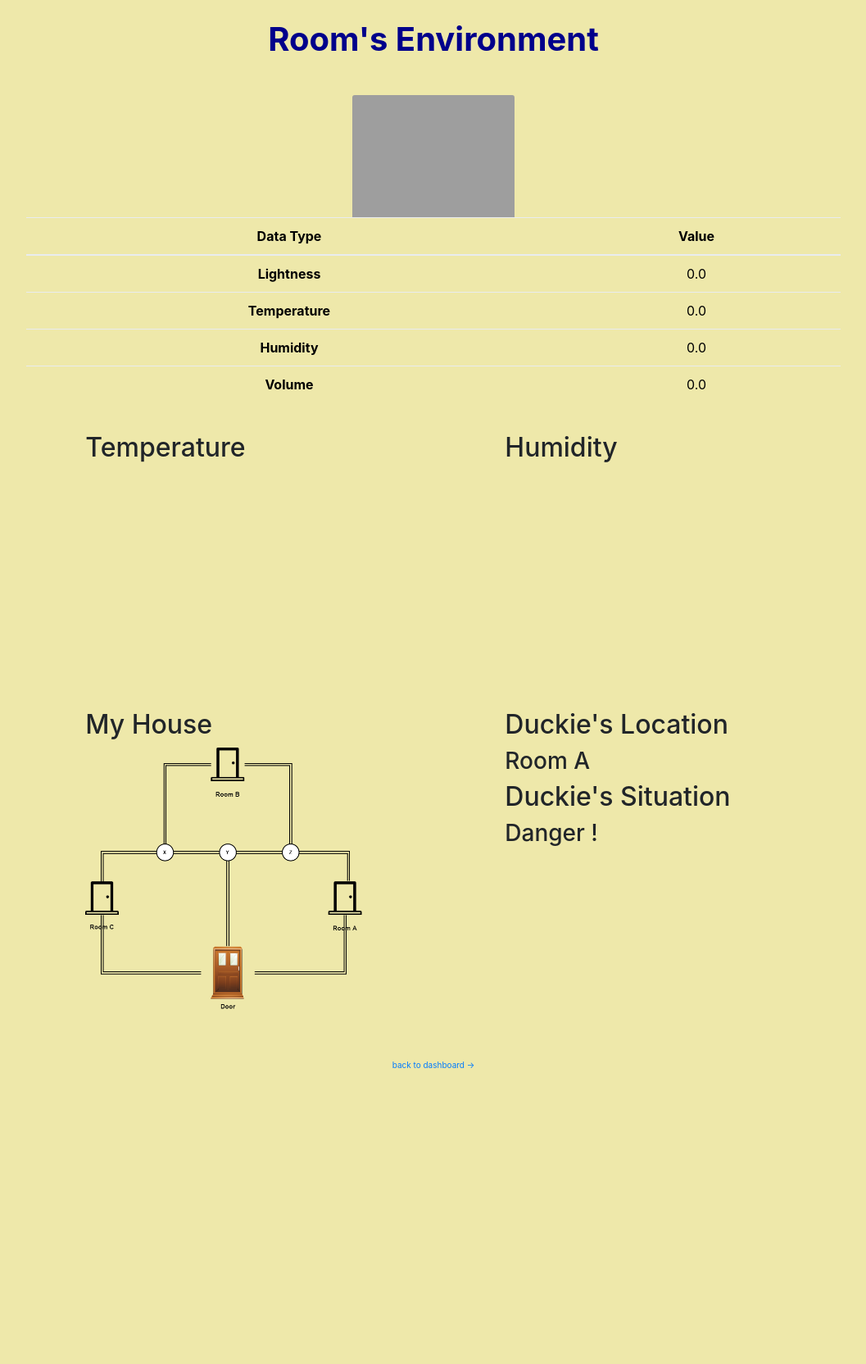
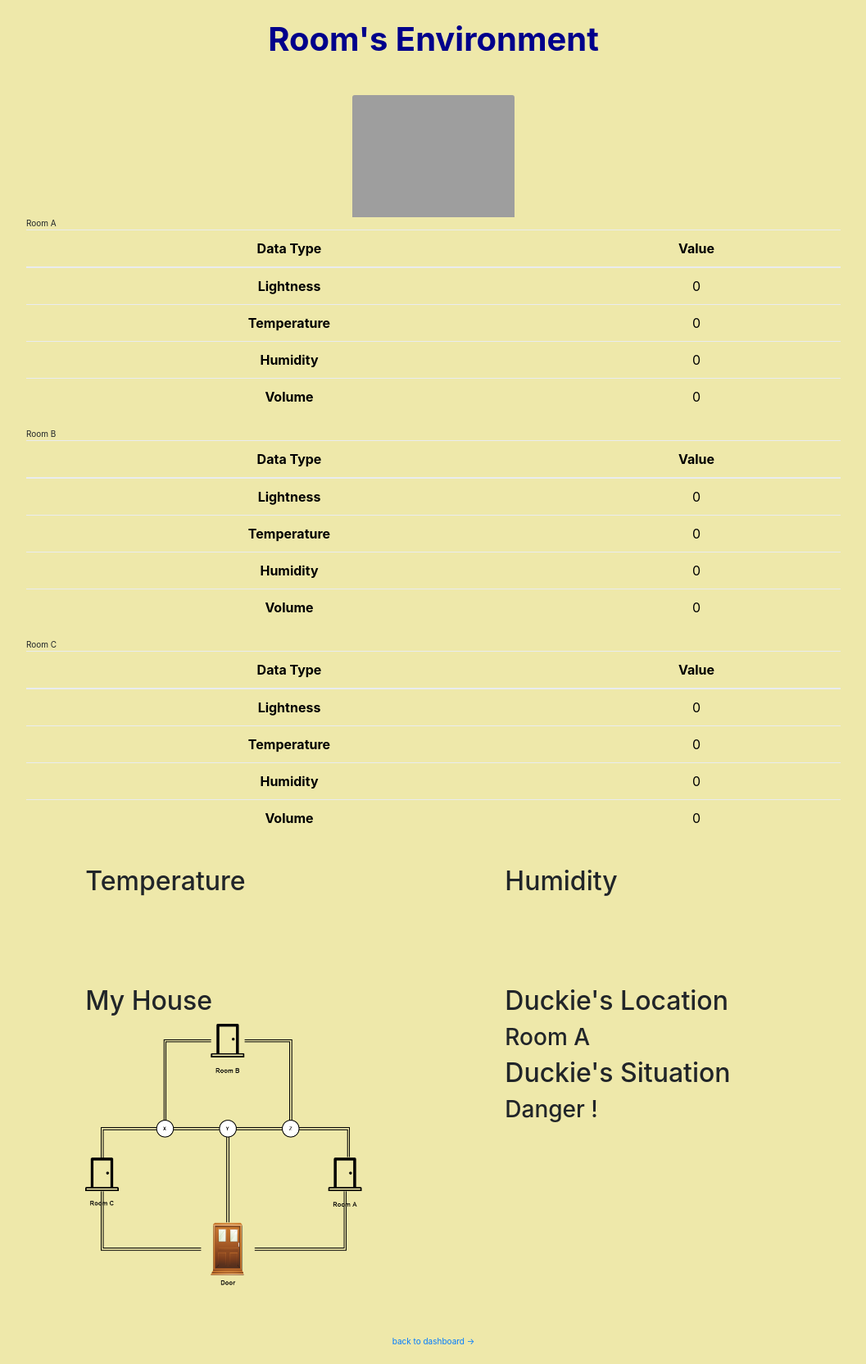
Before and after one commit to dimension4TW/Duckie-Servent, a Flask app: page /display in a window 1280 px wide. Shown: the whole page at 82% size, without its empty margins (111-1168 px from the left). Before the commit the page ends 1303 px from the top, so only its background shows below. Run offline with Flask 2, Linux system fonts and the light colour scheme; a map, chart or similar area stays blank; some libraries are stand-ins or nearby versions; grey boxes are pictures that could not be loaded.

Commit message:
update display

```diff
--- a/app.py
+++ b/app.py
@@ -1,11 +1,25 @@
-from flask import Flask, render_template, request
+from flask import Flask, render_template, request, jsonify
 from collections import deque
 
 app = Flask(__name__)
 
 state = "VELVET"
 location = "Leave Home"
-environment = {
+environmentA = {
+    "lightness": 0.0,
+    "temperature":0.0,
+    "humidity":0.0,
+    "volume":0.0
+}
+
+environmentB = {
+    "lightness": 0.0,
+    "temperature":0.0,
+    "humidity":0.0,
+    "volume":0.0
+}
+
+environmentC = {
     "lightness": 0.0,
     "temperature":0.0,
     "humidity":0.0,
@@ -273,17 +287,30 @@ def turn():
     print("NextLoc: ",nextLoc)
     action = getNextMove(previousLoc, currentLoc, nextLoc, destLoc)
     print("From ",previousLoc," Action:",action," Current Location:",currentLoc," Next Location:",nextLoc)
-    return action
+    data = {"action":action, "current":currentLoc}
+
+
+    return jsonify(data)
 
 @app.route('/sendData', methods=['POST'])
 def send_data():
-    global environment
+    global environmentA,environmentB,environmentC,currentLoc
     if request.method == 'POST':
-        environment["lightness"] = request.form['light']
-        environment["temperature"] = request.form['temperature']
-        environment["humidity"] = request.form['humidity']
-        environment["volume"] = request.form['volume']
-        print(environment)
+        if currentLoc == "Room A":
+            environmentA["lightness"] = request.form['light']
+            environmentA["temperature"] = request.form['temperature']
+            environmentA["humidity"] = request.form['humidity']
+            environmentA["volume"] = request.form['volume']
+        elif currentLoc == "Room B":
+            environmentB["lightness"] = request.form['light']
+            environmentB["temperature"] = request.form['temperature']
+            environmentB["humidity"] = request.form['humidity']
+            environmentB["volume"] = request.form['volume']
+        elif currentLoc == "Room C":
+            environmentC["lightness"] = request.form['light']
+            environmentC["temperature"] = request.form['temperature']
+            environmentC["humidity"] = request.form['humidity']
+            environmentC["volume"] = request.form['volume']
         return "success!"
 
 @app.route('/backHome', methods=['GET'])
@@ -291,25 +318,15 @@ def backHome():
     global state, destLoc
     state = "MAID"
     destLoc = "Door"
-    print(state)
+    print("Enter "+state)
     return state
 
-@app.route('/getCurrentLoc', methods=['GET'])
-def getCurrentLoc():
-    global currentLoc
-    #print(currentLoc)
-    return currentLoc
+@app.route('/getStatus',methods=['GET'])
+def getStatus():
+    global currentLoc, state, destLoc
+    status = {"currentLoc":currentLoc, "currentState": state, "currentDest": destLoc}
+    return jsonify(status)
 
-@app.route('/getState', methods=['GET'])
-def getState():
-    print(state)
-    return state
-
-@app.route('/getDest', methods=['GET'])
-def getDest():
-    global destLoc
-    #print(currentLoc)
-    return destLoc
 
 @app.route('/changeState', methods=['POST'])
 def changeState():
@@ -320,15 +337,21 @@ def changeState():
 
 @app.route('/changeDestination', methods=['POST'])
 def changeDestination():
-    global destLoc, currentLoc
+    global destLoc, currentLoc, state
     destLoc = request.form['location']
     state = "VELVET"
     #updateState()
     print("currentLoc: ",currentLoc, " destLoc: ",destLoc)
     return render_template('dashboard.html', state=state, destination = destLoc,location=currentLoc)
 
+@app.route('/getData', methods=['GET'])
+def getData():
+    global environmentA, environmentB, environmentC
+    data = {"environmentA":environmentA, "environmentB":environmentB, "environmentC": environmentC}
+    return jsonify(data)
+
 @app.route('/display', methods=['GET'])
-def getData():
-    global environment
-    print(environment)
-    return render_template('display.html', environment = environment)
+def display():
+    global environmentA, environmentB, environmentC
+    #print(environment)
+    return render_template('display.html', environmentA = environmentA, environmentB=environmentB, environmentC=environmentC)
--- /dev/null
+++ b/static/design.css
@@ -0,0 +1,35 @@
+body {
+  background-color:	#EEE8AA;
+  font-size: 62.5%;
+}
+h1, thead,tr{
+  color:#000;
+  text-align: center;
+  padding: 20px;
+}
+.title {
+
+  font-weight: bolder;
+  font-size: 40px;
+  text-align: center;
+  line-height: 1.4;
+  color: #00008B;
+}
+.duckie{
+   width: 20%;
+   position: relative;
+   left:  40%;
+}
+.container {
+  width: 80%;
+  margin: 20px auto;
+}
+.chart {
+  width: 70%;
+  margin: 20px auto;
+}
+.backdash {
+  color:#000;
+  text-align: center;
+  padding: 20px;
+}
--- a/templates/display.html
+++ b/templates/display.html
@@ -1,6 +1,10 @@
 <link rel="stylesheet" href="https://maxcdn.bootstrapcdn.com/bootstrap/4.0.0-beta.2/css/bootstrap.min.css" integrity="sha384-PsH8R72JQ3SOdhVi3uxftmaW6Vc51MKb0q5P2rRUpPvrszuE4W1povHYgTpBfshb" crossorigin="anonymous">
 <link rel="stylesheet" href="https://cdnjs.cloudflare.com/ajax/libs/bootstrap-slider/10.0.0/css/bootstrap-slider.min.css">
-<link rel="stylesheet" href="css/design.css">
+<link rel="stylesheet" href="static/design.css">
+<script src='https://cdnjs.cloudflare.com/ajax/libs/Chart.js/1.0.2/Chart.min.js'></script>
+<script src="static/chart.js"></script>
+<script src="https://ajax.googleapis.com/ajax/libs/jquery/3.2.1/jquery.min.js"></script>
+
 
 <h1 class="title">Room's Environment</h1>
 
@@ -17,7 +21,7 @@
   </div>
 
  </div>
-
+    Room A
     <table class="table">
     <thead>
       <tr>
@@ -28,22 +32,78 @@
     <tbody>
       <tr>
         <th scope="row">Lightness</th>
-        <td>{{environment.lightness}}</td>
+        <td id="lightA">{{environmentA.lightness}}</td>
       </tr>
       <tr>
         <th scope="row">Temperature</th>
-        <td>{{environment.temperature}}</td>
+        <td id=temperatureA>{{environmentA.temperature}}</td>
       </tr>
       <tr>
         <th scope="row">Humidity</th>
-        <td>{{environment.humidity}}</td>
+        <td id="humidityA">{{environmentA.humidity}}</td>
       </tr>
       <tr>
         <th scope="row">Volume</th>
-        <td>{{environment.volume}}</td>
+        <td id="volumeA">{{environmentA.volume}}</td>
       </tr>
     </tbody>
   </table>
+
+  Room B
+  <table class="table">
+  <thead>
+    <tr>
+      <th scope="col">Data Type</th>
+      <th scope="col">Value</th>
+    </tr>
+  </thead>
+  <tbody>
+    <tr>
+      <th scope="row">Lightness</th>
+      <td id="lightB">{{environmentB.lightness}}</td>
+    </tr>
+    <tr>
+      <th scope="row">Temperature</th>
+      <td id=temperatureB>{{environmentB.temperature}}</td>
+    </tr>
+    <tr>
+      <th scope="row">Humidity</th>
+      <td id="humidityB">{{environmentB.humidity}}</td>
+    </tr>
+    <tr>
+      <th scope="row">Volume</th>
+      <td id="volumeB">{{environmentB.volume}}</td>
+    </tr>
+  </tbody>
+</table>
+
+Room C
+<table class="table">
+<thead>
+  <tr>
+    <th scope="col">Data Type</th>
+    <th scope="col">Value</th>
+  </tr>
+</thead>
+<tbody>
+  <tr>
+    <th scope="row">Lightness</th>
+    <td id="lightC">{{environmentC.lightness}}</td>
+  </tr>
+  <tr>
+    <th scope="row">Temperature</th>
+    <td id=temperatureC>{{environmentC.temperature}}</td>
+  </tr>
+  <tr>
+    <th scope="row">Humidity</th>
+    <td id="humidityC">{{environmentC.humidity}}</td>
+  </tr>
+  <tr>
+    <th scope="row">Volume</th>
+    <td id="volumeC">{{environmentC.volume}}</td>
+  </tr>
+</tbody>
+</table>
 
   <div class="row">
        <div class="col-sm-6">
@@ -68,10 +128,9 @@
        <div class="col-sm-6">
          <div class="chart">
           <h2>My House</h2>
-              <img class="card-img-top" src="image/map.png">
+              <img class="card-img-top" src="static/map.png">
          </div>
        </div>
-
 
        <div class="col-sm-6">
          <div class="chart">
@@ -82,29 +141,44 @@
          </div>
        </div>
   </div>
-
-
-
-
-
 </div>
 
 
   <a href="http://www.sitepoint.com/fancy-responsive-charts-with-chart-js" target="_blank"></a>
-  <script src='https://cdnjs.cloudflare.com/ajax/libs/Chart.js/1.0.2/Chart.min.js'></script>
-  <script src="//ajax.googleapis.com/ajax/libs/jquery/1.9.1/jquery.min.js"></script>
-  <script src="scripts/chart.js"></script>
-
-
-
   <div class="backdash">
     <a href="/"> back to dashboard -></a>
   </div>
 
 
-
-
 </body>
 
 </html>
+
+<script>
+
+setInterval(function(){
+  $.get('/getData', function(data){
+          //console.log(data);
+          $('#lightA').text(data.environmentA.lightness);
+          $('#temperatureA').text(data.environmentA.temperature);
+          $('#humidityA').text(data.environmentA.humidity);
+          $('#volumeA').text(data.environmentA.volume);
+
+          $('#lightB').text(data.environmentB.lightness);
+          $('#temperatureB').text(data.environmentB.temperature);
+          $('#humidityB').text(data.environmentB.humidity);
+          $('#volumeB').text(data.environmentB.volume);
+
+          $('#lightC').text(data.environmentC.lightness);
+          $('#temperatureC').text(data.environmentC.temperature);
+          $('#humidityC').text(data.environmentC.humidity);
+          $('#volumeC').text(data.environmentC.volume);
+
+
+      });
+
+}, 1000)
+
+</script>
+
 {% endblock %}
```
Also changed, not shown: templates/dashboard.html (+5 -10 lines), static/chart.js (renamed from templates/scripts/chart.js), static/main.js (renamed from templates/scripts/main.js), static/map.png (renamed from templates/image/map.png), templates/static/design.css (renamed from templates/css/design.css).
